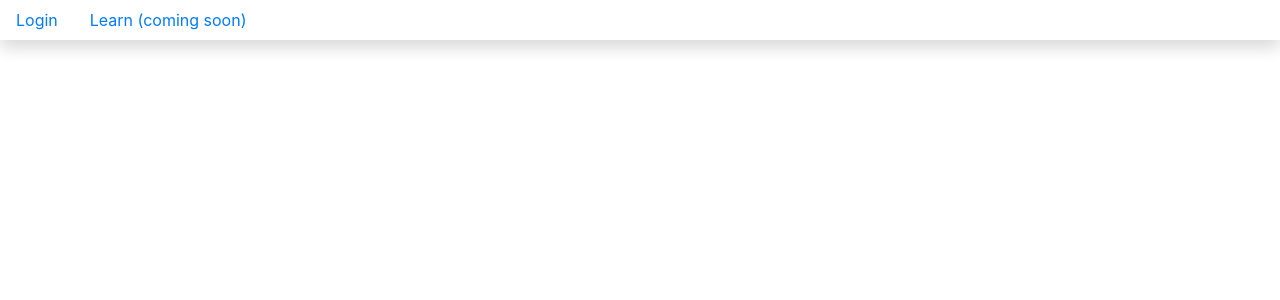
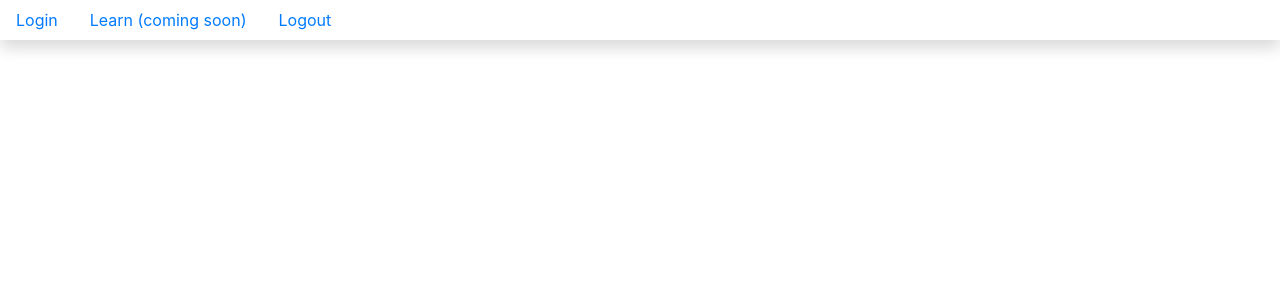
Before and after one commit to gradyrobbins/fifty, a React (Create React App) app: page / in a window 1280 px wide. Shown: the top 300 px of the page. Built offline with nearby package versions, Linux system fonts and the light colour scheme; no server answers.

Commit message:
refined collectionsDetail and collectionsList components

```diff
--- a/src/components/Collection/CollectionDetail.js
+++ b/src/components/Collection/CollectionDetail.js
@@ -21,22 +21,19 @@
     .then(userSpecific => newState.userSpecific = userSpecific)
     .then( (userSpecific) => console.log(" quarters that belong to this collectionId's set: ", userSpecific))
 
-    // .then( (userSpecific) => userSpecific.map()
-
     .then(() => this.setState(newState))
     }
 
   componentDidMount() {
     this.fetchSpecificCollection(this.props.match.params.collectionId)
 };
+
   componentDidUpdate(prevProps) {
 
     if(prevProps.match.params.collectionId !== this.props.match.params.collectionId) {
 
         this.fetchSpecificCollection(this.props.match.params.collectionId)
     }
-
-
 
 };
 
@@ -83,7 +80,7 @@
                         <button type="button"
                             className="btn btn-success"
                             onClick={() => {
-                                this.props.history.push(`/collection/${collection.id}/new`)}
+                                this.props.history.push(`/collection/${collection.id}/add`)}
                             }>
                                 Add a new Quarter to {collection.collectorsName}'s Collection
                         </button>
--- a/src/components/Dashboard/CollectionsList.js
+++ b/src/components/Dashboard/CollectionsList.js
@@ -18,7 +18,7 @@
                             <button className="btn btn-primary"  id={collection.id} onClick={() =>
                                 {
                                 this.props.history.push(`/collection/${collection.id}`)
-                                    console.log(` button # ${collection.id} clicked`)
+                                    // console.log(` button # ${collection.id} clicked`)
                                 }}
                                 >
                                 {collection.collectorsName}  </button>
--- a/src/components/Nav/NavBar.js
+++ b/src/components/Nav/NavBar.js
@@ -14,6 +14,9 @@
                     <li className="nav-item">
                         <Link className="nav-link" to="/learn">Learn (coming soon) </Link>
                     </li>
+                    <li className="nav-item">
+                        <Link className="nav-link" to="/login">Logout </Link>
+                    </li>
 
 
                 </ul>
```
